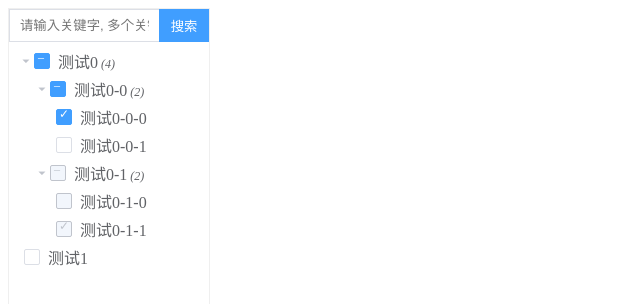
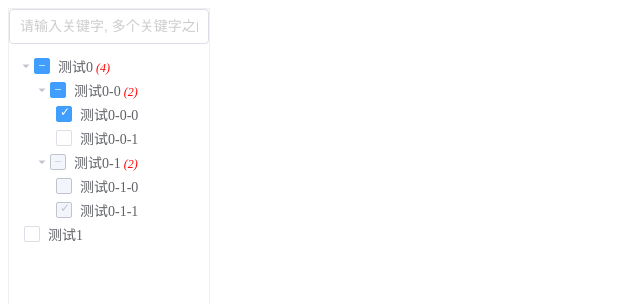
Before and after one commit to Oxrial/vue-huge-tree-oxr, a Vue app: page / in a window 1280 px wide. Shown: the top 304 px of the page, without its empty margins (0-640 px from the left). Built offline with nearby package versions, Linux system fonts and the light colour scheme.

Commit message:
style: 样式修改

```diff
--- a/src/checkbox/Checkbox.vue
+++ b/src/checkbox/Checkbox.vue
@@ -3,8 +3,9 @@
  * @Author: shenxh
  * @Date: 2022-04-27 10:18:47
  * @LastEditors: shenxh
- * @LastEditTime: 2022-04-27 10:29:52
+ * @LastEditTime: 2022-04-27 20:12:56
 -->
+
 <template>
   <div :class="['check-box']">
     <div
@@ -114,16 +115,16 @@ export default {
     &::after {
       content: '\2713';
       position: absolute;
-      left: 2px;
-      top: -3px;
+      left: 3px;
+      top: -2px;
       font-size: 12px;
       transform: scale(0);
     }
     // 子元素部分选中
     &.is-part-checked::after {
       content: '\2013';
-      left: 3px;
-      top: -4px;
+      left: 4px;
+      top: -2px;
     }
     &.is-checked,
     &.is-part-checked {
--- a/src/huge-tree/HugeTree.vue
+++ b/src/huge-tree/HugeTree.vue
@@ -3,8 +3,9 @@
  * @Author: shenxh
  * @Date: 2022-04-27 10:18:47
  * @LastEditors: shenxh
- * @LastEditTime: 2022-04-27 17:05:35
+ * @LastEditTime: 2022-04-27 20:12:43
 -->
+
 <template>
   <div class="huge-tree">
     <section class="search-bar" v-if="showSearchBar">
@@ -27,7 +28,7 @@
           "
         ></i>
       </div>
-      <button class="search-btn" @click="init">搜索</button>
+      <!-- <button class="search-btn" @click="init">搜索</button> -->
     </section>
     <section ref="content-wrap" class="content-wrap" @scroll="onScroll">
       <div class="tree-phantom" :style="`height: ${phantomHeight}px`"></div>
@@ -80,6 +81,7 @@
     </section>
   </div>
 </template>
+
 <script>
 import Checkbox from '../checkbox';
 import {
@@ -541,6 +543,7 @@ export default {
   }
 };
 </script>
+
 <style lang="scss">
 .huge-tree {
   display: flex;
@@ -549,43 +552,57 @@ export default {
   height: 100%;
   .search-bar {
     display: flex;
-    margin-bottom: 5px;
+    margin-bottom: 10px;
     .input {
       flex: 1;
       position: relative;
       .filter-input {
+        box-sizing: border-box;
         width: 100%;
-        box-sizing: border-box;
+        height: 35px;
+        line-height: 35px;
+        font-size: 14px;
+        padding: 0 10px;
+        border-radius: 4px;
         border: 1px solid #dcdfe6;
-        border-right: none;
-        padding: 8px 10px;
+        outline: none;
+        color: #606266;
+        background-color: #fff;
+        transition: border-color 0.2s cubic-bezier(0.645, 0.045, 0.355, 1);
         &:focus {
-          outline: none;
           border-color: #409eff;
+        }
+        &::placeholder {
+          font-size: 14px;
+          color: #ccc;
         }
       }
       .clear-input {
         position: absolute;
-        border-radius: 50%;
         font-style: normal;
         width: 12px;
+        height: 12px;
+        border-radius: 50%;
         top: 10px;
-        height: 12px;
-        right: 6px;
-        border: 1px solid #cccccc;
+        right: 8px;
+        border: 1px solid #ccc;
         color: #ccc;
         display: inline-block;
         cursor: pointer;
         &::after {
-          content: '\00D7';
+          content: '\2716';
+          color: #ccc;
           position: absolute;
-          top: -6px;
-          left: 1px;
-          transform: scale(0.7);
+          top: -5px;
+          left: 0px;
+          transform: scale(0.4);
         }
         &:hover {
-          border-color: #409eff;
-          color: #409eff;
+          border-color: #aaa;
+          color: #aaa;
+          &::after {
+            color: #aaa;
+          }
         }
       }
     }
@@ -660,11 +677,10 @@ export default {
         .label {
           cursor: pointer;
           color: #606266;
-          &:hover {
-            color: #409eff;
-          }
+          font-size: 14px;
           .count {
             font-size: 12px;
+            color: #f00;
           }
         }
       }
--- a/src/utils/util.js
+++ b/src/utils/util.js
@@ -89,16 +89,8 @@ export function listToTree(filterList) {
     return;
   }
   if (!filterList || filterList.length === 0) return [];
-  let root = {
-    // 0: {
-    //   id: 0,
-    //   lalbel: '333',
-    //   childrenMap: {
-    //     1: {id: 1, label: '', childrenMap: {}},
-    //     2: {}
-    //   }
-    // },
-  };
+  let root = {};
+
   // 定义查找父节点的函数，根据 path
   const parentNode = (root, path) => {
     const _path = path.slice();
@@ -111,6 +103,7 @@ export function listToTree(filterList) {
     }
     return root;
   };
+
   // 设置filter后的 children
   const setChildren = root => {
     const nodes = Object.values(root);
@@ -127,6 +120,7 @@ export function listToTree(filterList) {
     parentNode(root, node.path)[node.id] = node;
   });
   setChildren(root);
+
   return Object.values(root);
 }
 
@@ -200,8 +194,10 @@ export function findNode(tree, rootId) {
  */
 export function isBrother(node1, node2) {
   if (!node1 || !node2) return false;
+
   const p1 = String(node1.path.slice(0, -1));
   const p2 = String(node2.path.slice(0, -1));
+
   return p1 === p2;
 }
 
@@ -223,6 +219,12 @@ export const throttle = function(cb, time) {
   };
 };
 
+/**
+ * @description: 节流函数
+ * @param {function} cb 回调函数
+ * @param {number} time 间隔时间 (ms)
+ * @return {*}
+ */
 export const debounce = function(cb, time) {
   return function() {
     clearTimeout(cb.timer);
```
